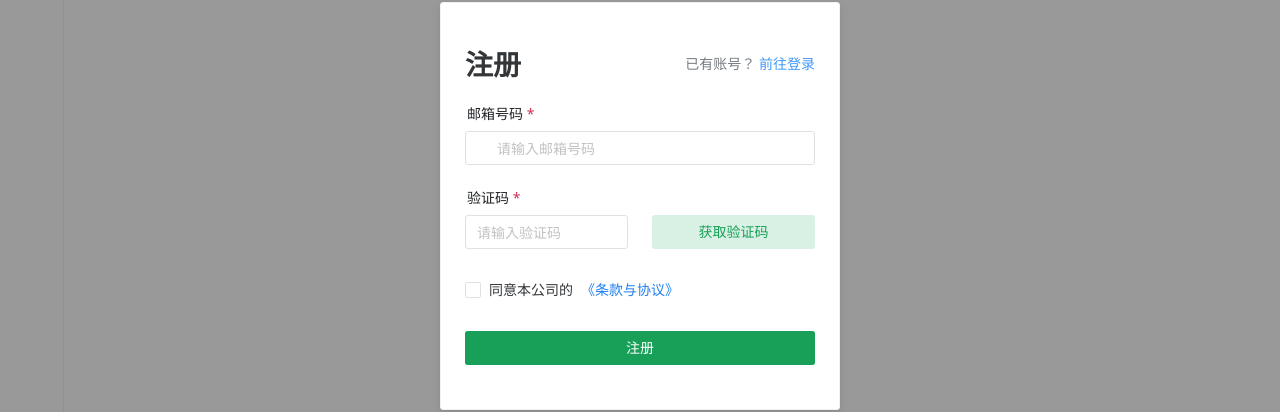
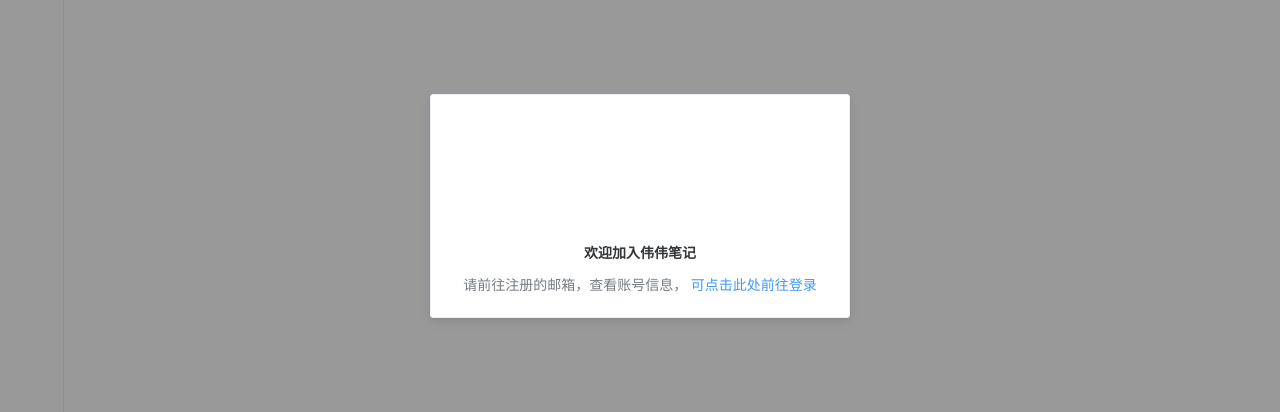
Before and after one commit to qiuliw/CloudNotes, a Vue app in the folder zhike-note/: page / in a window 1280 px wide. Both pictures are taken after a click on the button "登录". Shown: the part 194-606 px from the top of the page. Built offline with nearby package versions, Linux system fonts and the light colour scheme; some icons are missing; a small style sheet from the web is missing.

Commit message:
注册成功卡片

```diff
--- /dev/null
+++ b/zhike-note/src/components/register/RegisterSuccess.vue
@@ -0,0 +1,16 @@
+<script setup>
+import { CheckCircleRound } from "@vicons/material"
+
+
+</script>
+
+
+<template>
+    <n-card style="width: 420px;text-align: center;">
+        <n-icon :component="CheckCircleRound" size="120" color="green"/>
+        <h4 style="margin-top:0;margin-bottom: 10px;">欢迎加入伟伟笔记</h4>
+        <n-text depth="3">请前往注册的邮箱，查看账号信息，
+            <n-button text type="info">可点击此处前往登录</n-button>
+        </n-text>
+    </n-card>
+</template>
--- a/zhike-note/src/components/toolbar/MainTopToolbar.vue
+++ b/zhike-note/src/components/toolbar/MainTopToolbar.vue
@@ -3,7 +3,8 @@ import { DarkModeRound,NotificationsNoneOutlined } from "@vicons/material"
 import { useThemeStore } from "@/stores/themeStore"
 import { storeToRefs } from "pinia"; //解构为响应式数据
 import Login from "@/components/login/Login.vue"
-import Register from "@/components/login/Register.vue"
+import Register from "@/components/register/Register.vue"
+import RegisterSuccess from "@/components/register/RegisterSuccess.vue"
 
 // 全局主题
 const themeStore = useThemeStore();
@@ -14,7 +15,7 @@ const  { changeTheme }  = themeStore;
 const showLoginModal = ref(false)
 
 // 登录模态框显示的内容(1: 登录、2: 注册、3：注册成功)
-const loginModalStep = ref(Register)
+const loginModalStep = ref(RegisterSuccess)
 </script>
 
 <template>
```
Also changed, not shown: zhike-note/src/components/register/Register.vue (renamed from zhike-note/src/components/login/Register.vue).
